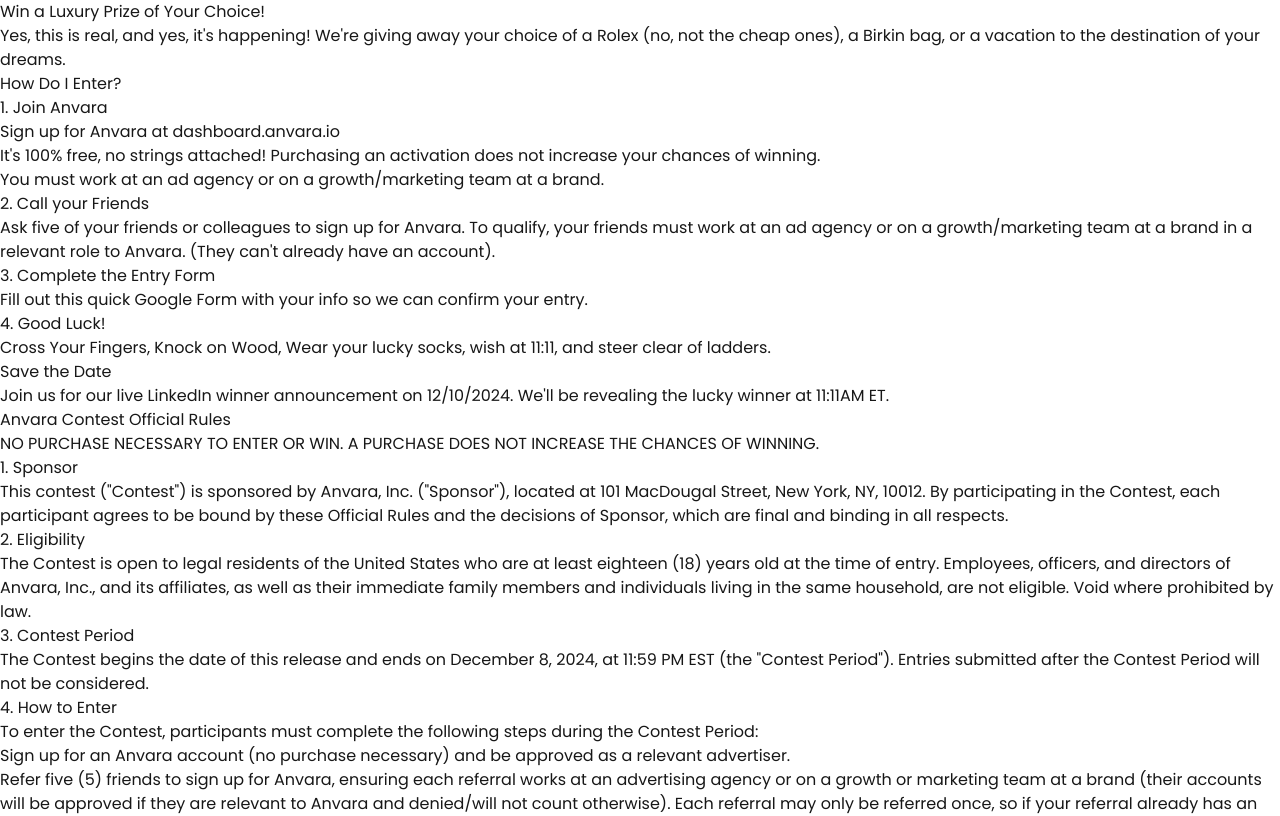
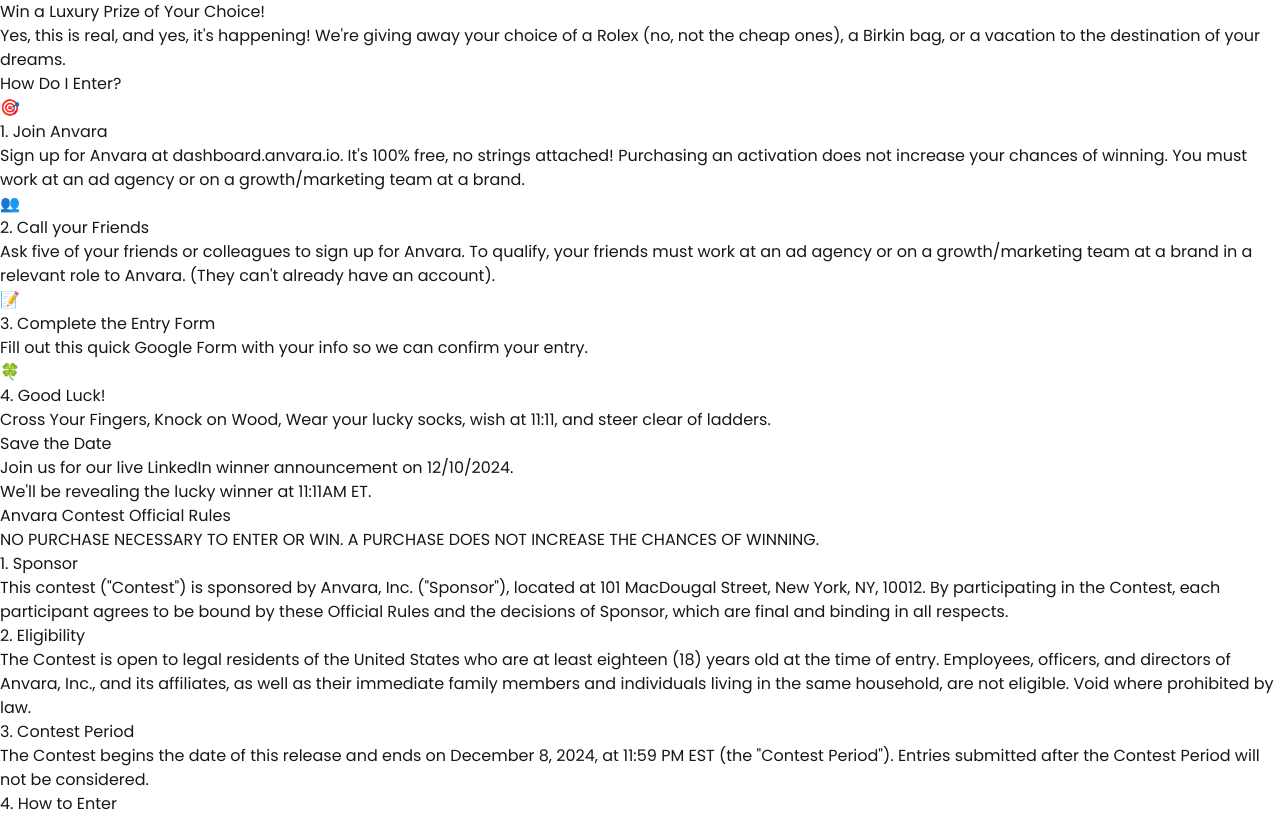
Before and after one commit to therealddev/anvara-blank-webpage, a Next.js app: page / in a window 1280 px wide. Shown: the top 816 px of the page. Built offline with nearby package versions, Linux system fonts and the light colour scheme.

Commit message:
checkpoint

```diff
--- a/src/pages/index.tsx
+++ b/src/pages/index.tsx
@@ -1,71 +1,70 @@
-
 import React from 'react';
 
 const ContestPage = () => {
   return (
-    <div className="min-h-screen bg-gradient-to-b from-blue-50 to-white">
-      {/* Hero Section */}
-      <section className="max-w-4xl mx-auto px-4 py-12 text-center">
-        <h1 className="text-4xl md:text-5xl font-bold text-blue-900 mb-6">
-          Win a Luxury Prize of Your Choice!
+    <div className="min-h-screen bg-gradient-to-b from-blue-100 via-blue-50 to-white">
+      {/* Hero Section - Added animation and improved styling */}
+      <section className="max-w-4xl mx-auto px-4 py-16 text-center animate-fade-in">
+        <h1 className="text-5xl md:text-6xl font-bold text-blue-900 mb-8 leading-tight">
+          Win a <span className="text-transparent bg-clip-text bg-gradient-to-r from-blue-600 to-purple-600">Luxury Prize</span> of Your Choice!
         </h1>
-        <p className="text-xl md:text-2xl text-blue-800 mb-8">
+        <p className="text-xl md:text-2xl text-blue-800 mb-8 max-w-3xl mx-auto leading-relaxed">
           Yes, this is real, and yes, it's happening! We're giving away your choice of a Rolex (no, not the cheap ones),
           a Birkin bag, or a vacation to the destination of your dreams.
         </p>
       </section>
 
-      {/* How to Enter Section */}
-      <section className="max-w-4xl mx-auto px-4 py-8 bg-white rounded-lg shadow-lg mb-12">
-        <h2 className="text-3xl font-bold text-blue-900 mb-6">How Do I Enter?</h2>
-        <div className="space-y-6">
-          <div className="flex flex-col space-y-2">
-            <h3 className="text-xl font-semibold text-blue-800">1. Join Anvara</h3>
-            <p className="text-gray-700">
-              Sign up for Anvara at dashboard.anvara.io
-              <br />
-              It's 100% free, no strings attached! Purchasing an activation does not increase your chances of winning.
-              <br />
-              You must work at an ad agency or on a growth/marketing team at a brand.
-            </p>
-          </div>
-
-          <div className="flex flex-col space-y-2">
-            <h3 className="text-xl font-semibold text-blue-800">2. Call your Friends</h3>
-            <p className="text-gray-700">
-              Ask five of your friends or colleagues to sign up for Anvara. To qualify, your friends must work at an ad agency
-              or on a growth/marketing team at a brand in a relevant role to Anvara. (They can't already have an account).
-            </p>
-          </div>
-
-          <div className="flex flex-col space-y-2">
-            <h3 className="text-xl font-semibold text-blue-800">3. Complete the Entry Form</h3>
-            <p className="text-gray-700">
-              Fill out this quick Google Form with your info so we can confirm your entry.
-            </p>
-          </div>
-
-          <div className="flex flex-col space-y-2">
-            <h3 className="text-xl font-semibold text-blue-800">4. Good Luck!</h3>
-            <p className="text-gray-700">
-              Cross Your Fingers, Knock on Wood, Wear your lucky socks, wish at 11:11, and steer clear of ladders.
-            </p>
-          </div>
+      {/* How to Enter Section - Added cards with hover effects */}
+      <section className="max-w-4xl mx-auto px-4 py-12">
+        <h2 className="text-3xl font-bold text-blue-900 mb-8 text-center">How Do I Enter?</h2>
+        <div className="grid md:grid-cols-2 gap-6">
+          {[
+            {
+              title: "1. Join Anvara",
+              content: "Sign up for Anvara at dashboard.anvara.io. It's 100% free, no strings attached! Purchasing an activation does not increase your chances of winning. You must work at an ad agency or on a growth/marketing team at a brand.",
+              icon: "🎯"
+            },
+            {
+              title: "2. Call your Friends",
+              content: "Ask five of your friends or colleagues to sign up for Anvara. To qualify, your friends must work at an ad agency or on a growth/marketing team at a brand in a relevant role to Anvara. (They can't already have an account).",
+              icon: "👥"
+            },
+            {
+              title: "3. Complete the Entry Form",
+              content: "Fill out this quick Google Form with your info so we can confirm your entry.",
+              icon: "📝"
+            },
+            {
+              title: "4. Good Luck!",
+              content: "Cross Your Fingers, Knock on Wood, Wear your lucky socks, wish at 11:11, and steer clear of ladders.",
+              icon: "🍀"
+            }
+          ].map((step, index) => (
+            <div key={index} className="bg-white rounded-xl p-8 transform hover:-translate-y-1">
+              <div className="text-4xl mb-4">{step.icon}</div>
+              <h3 className="text-xl font-semibold text-blue-800 mb-3">{step.title}</h3>
+              <p className="text-gray-700">{step.content}</p>
+            </div>
+          ))}
         </div>
       </section>
 
-      {/* Important Dates */}
-      <section className="max-w-4xl mx-auto px-4 py-8 bg-blue-50 rounded-lg mb-12">
-        <h2 className="text-3xl font-bold text-blue-900 mb-6">Save the Date</h2>
-        <p className="text-xl text-blue-800">
-          Join us for our live LinkedIn winner announcement on 12/10/2024. We'll be revealing the lucky winner at 11:11AM ET.
-        </p>
+      {/* Important Dates - Added gradient background and improved styling */}
+      <section className="max-w-4xl mx-auto px-4 py-12 my-12">
+        <div className="bg-gradient-to-r from-blue-500 to-purple-500 rounded-xl p-8 text-white text-center">
+          <h2 className="text-3xl font-bold mb-6">Save the Date</h2>
+          <p className="text-xl">
+            Join us for our live LinkedIn winner announcement on 12/10/2024.
+            <br />
+            We'll be revealing the lucky winner at <span className="font-bold">11:11AM ET</span>.
+          </p>
+        </div>
       </section>
 
-      {/* Official Rules */}
+      {/* Official Rules - Improved readability */}
       <section className="max-w-4xl mx-auto px-4 py-8 mb-12">
-        <h2 className="text-3xl font-bold text-blue-900 mb-6">Anvara Contest Official Rules</h2>
-        <div className="bg-white rounded-lg shadow-lg p-6 space-y-4">
+        <h2 className="text-3xl font-bold text-blue-900 mb-6 text-center">Anvara Contest Official Rules</h2>
+        <div className="bg-white rounded-xl shadow-lg p-8 space-y-6">
           <p className="font-bold text-lg">NO PURCHASE NECESSARY TO ENTER OR WIN. A PURCHASE DOES NOT INCREASE THE CHANCES OF WINNING.</p>
 
           <div className="space-y-6 text-gray-700">
@@ -151,11 +150,14 @@
         </div>
       </section>
 
-      {/* Contact Information */}
-      <footer className="max-w-4xl mx-auto px-4 py-8 text-center border-t">
+      {/* Footer - Added gradient border */}
+      <footer className="max-w-4xl mx-auto px-4 py-8 text-center border-t border-gradient-to-r from-blue-500 to-purple-500">
         <h3 className="text-xl font-semibold text-blue-900 mb-4">Contact Information</h3>
         <p className="text-gray-700">
-          For any questions about the Contest, please contact: info@anvara.com
+          For any questions about the Contest, please contact:{' '}
+          <a href="mailto:info@anvara.com" className="text-blue-600 hover:text-blue-800 transition-colors">
+            info@anvara.com
+          </a>
         </p>
         <p className="mt-4 text-sm text-gray-600">
           This Contest is in no way sponsored, endorsed, administered by, or associated with LinkedIn or any other third-party platform.
```
